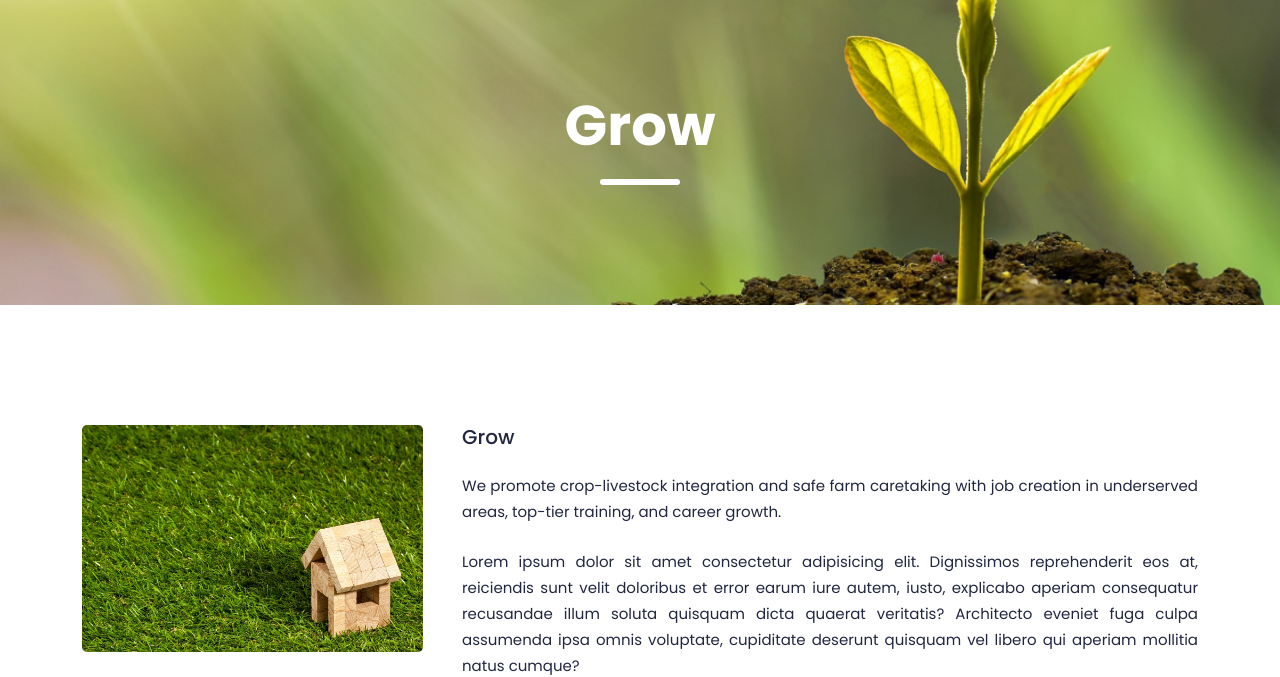
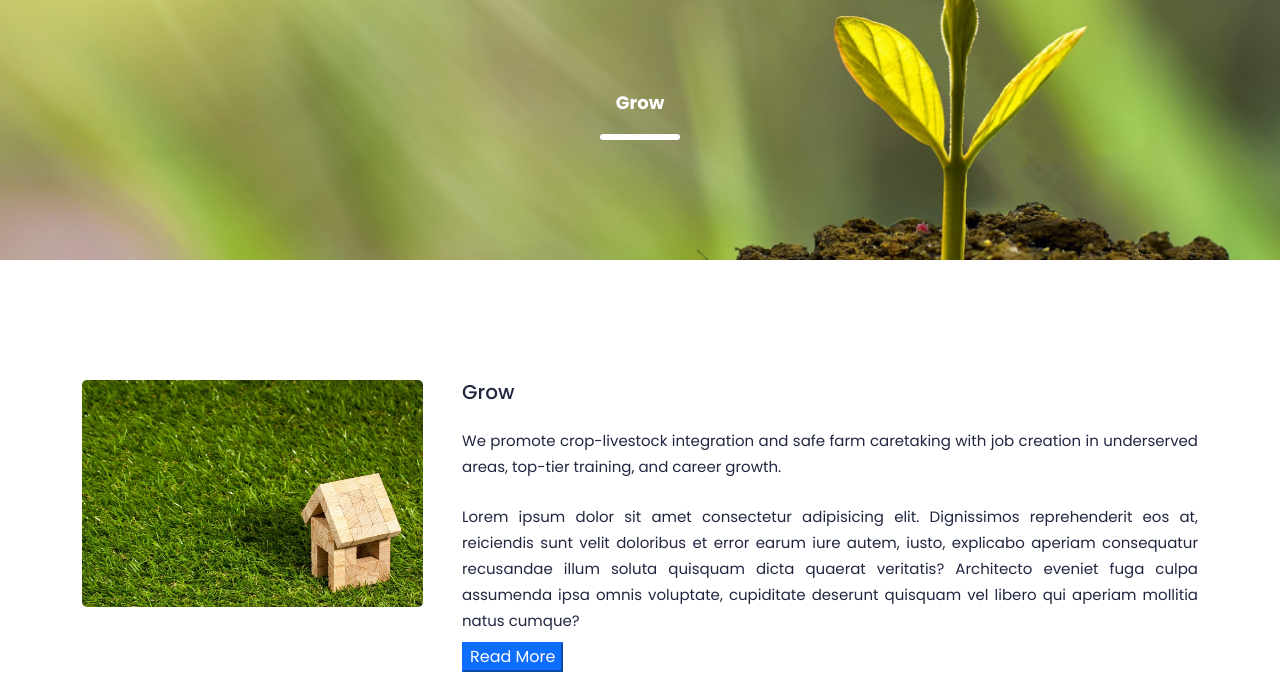
Before and after one commit to sedrickotolo/bambou, a plain HTML site: page grow.html in a window 1280 px wide. Shown: the part 123-800 px from the top of the page. Drawn offline with nearby package versions, Linux system fonts and the light colour scheme.

```diff
--- a/assets/css/mystyles.css
+++ b/assets/css/mystyles.css
@@ -33,6 +33,9 @@
     background-color: #43ba7f;
   }
 
+  .header-text h2{
+    font-size: large;
+  }
 
   .center-div {
       display: flex;
```
